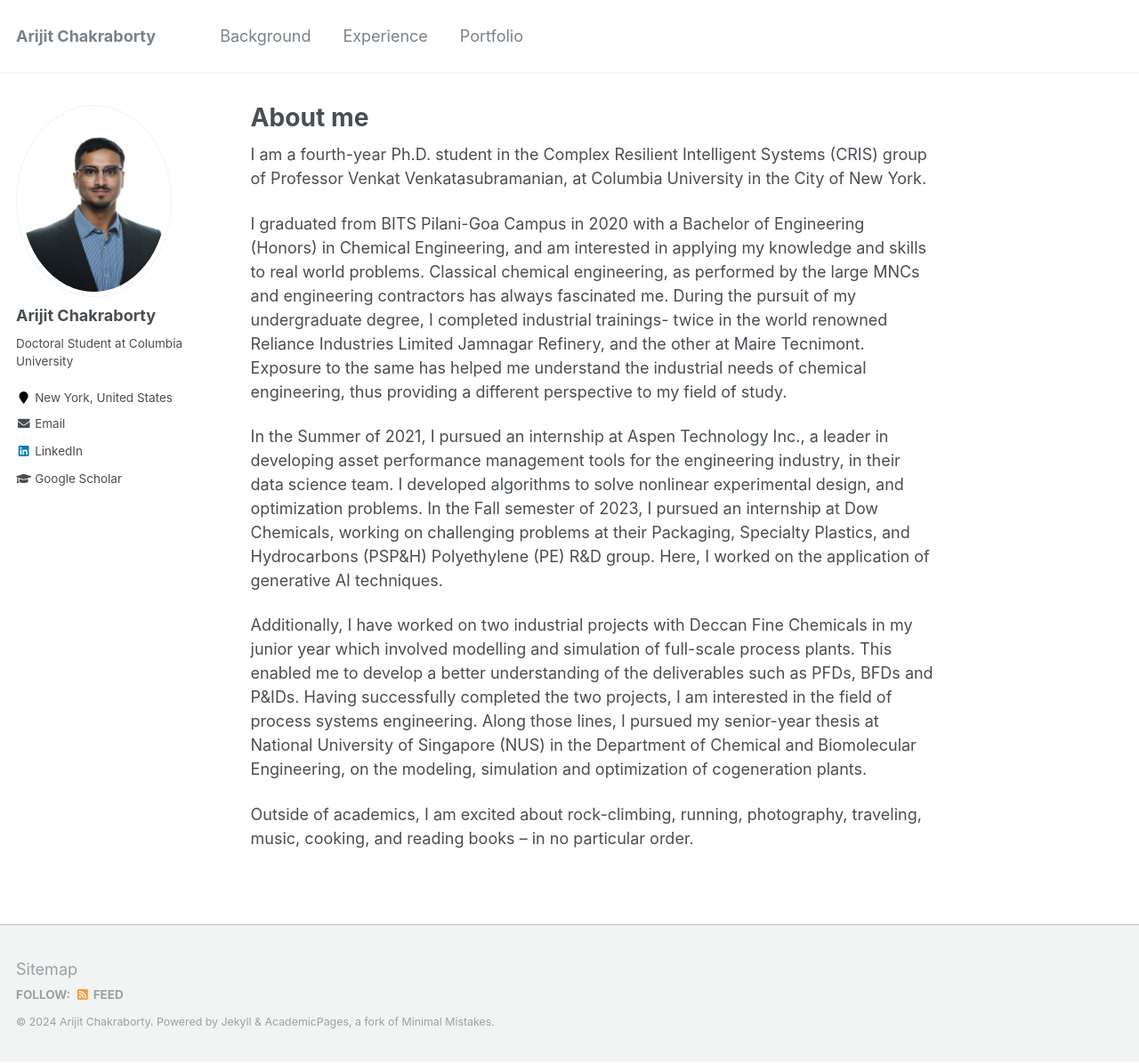
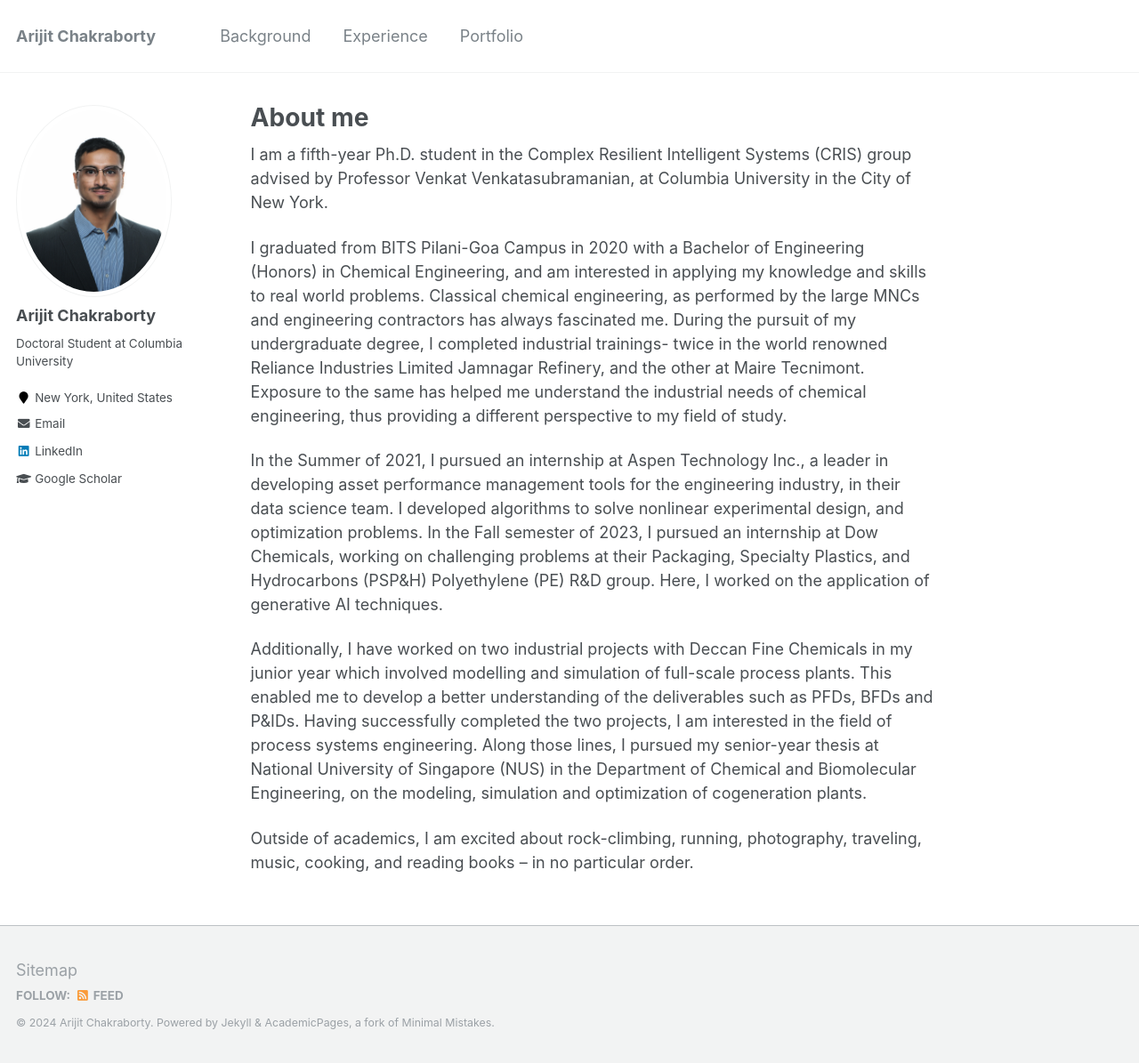
Before and after one commit to arijitc099/arijitc099.github.io, a Jekyll site: the page built from _pages/about.md, in a window 1280 px wide and 1195 px high. Shown: the whole window at 89% size. Built offline with Jekyll 4.4.1, drawn with Linux system fonts in a browser that asks for light colours.

Commit message:
Update about.md

```diff
--- a/_pages/about.md
+++ b/_pages/about.md
@@ -8,7 +8,7 @@ redirect_from:
   - /about.html
 ---
 
-I am a fourth-year Ph.D. student in the Complex Resilient Intelligent Systems (CRIS) group of Professor Venkat Venkatasubramanian, at Columbia University in the City of New York.
+I am a fifth-year Ph.D. student in the Complex Resilient Intelligent Systems (CRIS) group advised by Professor Venkat Venkatasubramanian, at Columbia University in the City of New York.
 
 I graduated from BITS Pilani-Goa Campus in 2020 with a Bachelor of Engineering (Honors) in Chemical Engineering, and am interested in applying my knowledge and skills to real world problems. Classical chemical engineering, as performed by the large MNCs and engineering contractors has always fascinated me. During the pursuit of my undergraduate degree, I completed industrial trainings- twice in the world renowned Reliance Industries Limited Jamnagar Refinery, and the other at Maire Tecnimont. Exposure to the same has helped me understand the industrial needs of chemical engineering, thus providing a different perspective to my field of study.
 
```
